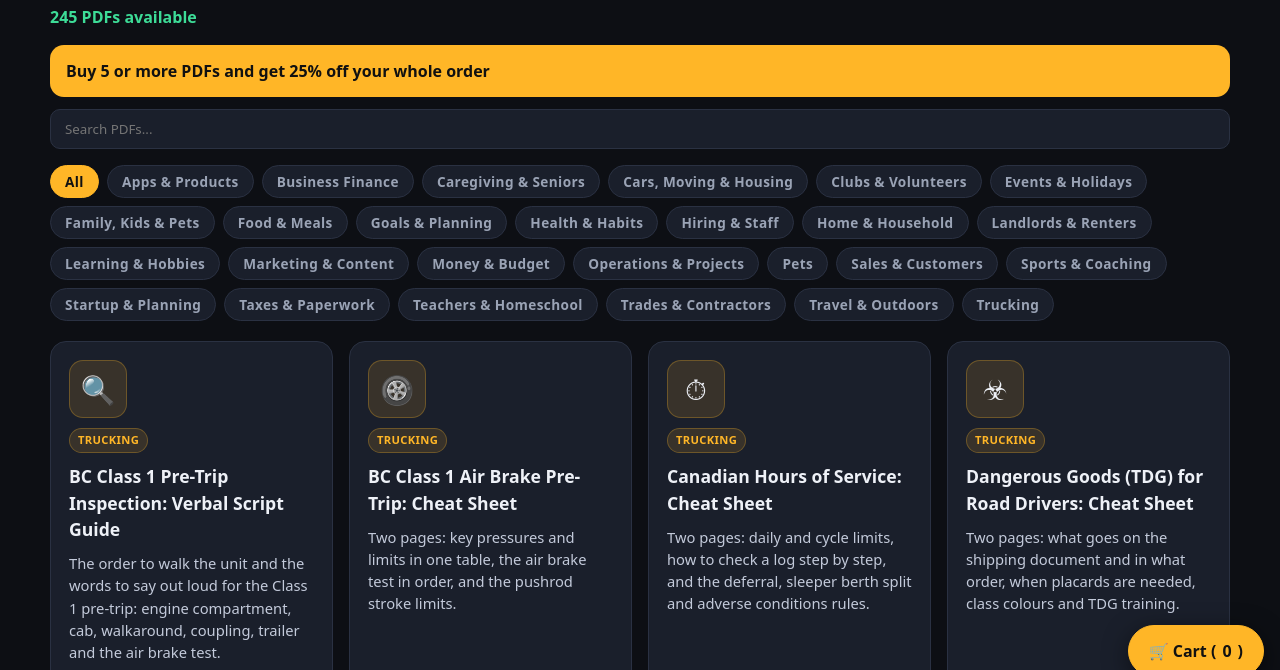
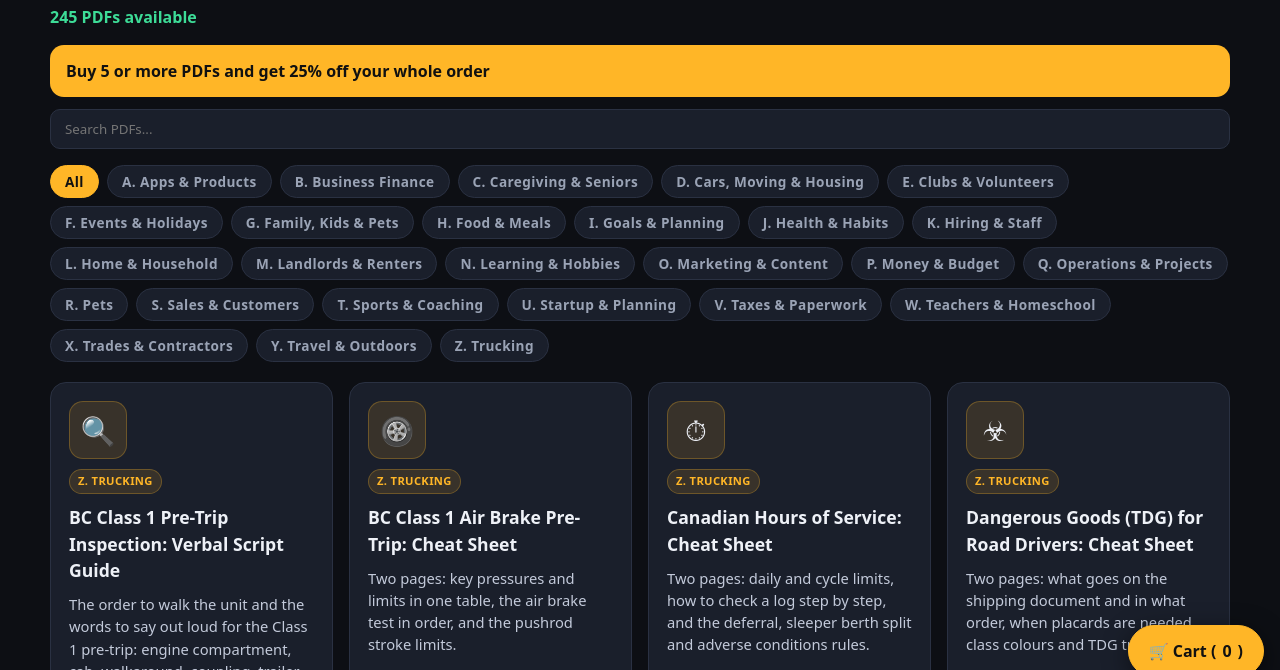
Before and after one commit to gamache61/MyGamachePdfApps, a plain HTML site: page index.html in a window 1280 px wide. Shown: the part 107-777 px from the top of the page. Drawn offline with Linux system fonts and the light colour scheme.

Commit message:
Label categories A to Z
Co-Authored-By: Claude Sonnet 5.5 <noreply@anthropic.com>
Claude-Session: https://claude.ai/code/session_01VJVcHrUuTV2bYkxHseF8b8

```diff
--- a/index.html
+++ b/index.html
@@ -129,12 +129,13 @@ try { cart = JSON.parse(localStorage.getItem('gpdf-cart')||'[]'); } catch(e){}
 let activeCat = 'All';
 function saveCart(){ try{ localStorage.setItem('gpdf-cart', JSON.stringify(cart)); }catch(e){} }
 
+function letterOf(c){ const i=usedCats().indexOf(c); return i<0?'':String.fromCharCode(65+(i%26)); }
 function renderCats(){
   const list = ['All'].concat(usedCats());
   if(!list.includes(activeCat)) activeCat='All';
   $('catBar').innerHTML = list.map(c=>{
     const on = c===activeCat, col = c==='All' ? '#ffb627' : catColor(c);
-    return '<button class="cat-chip'+(on?' active':'')+'" data-cat="'+esc(c)+'" style="'+(on?'background:'+col+';border-color:'+col+';color:'+textOn(col):'')+'">'+esc(c)+'</button>';
+    return '<button class="cat-chip'+(on?' active':'')+'" data-cat="'+esc(c)+'" style="'+(on?'background:'+col+';border-color:'+col+';color:'+textOn(col):'')+'">'+(c==='All'?'':letterOf(c)+'. ')+esc(c)+'</button>';
   }).join('');
 }
 function renderGrid(){
@@ -143,7 +144,7 @@ function renderGrid(){
   $('grid').innerHTML = list.length ? list.map(p=>{
     const col = catColor(p.category), inCart = cart.includes(p.id);
     return '<div class="card"><div class="icon" style="background:'+col+'22;border:1px solid '+col+'44">'+esc(p.icon)+'</div>'
-      +'<span class="badge" style="color:'+col+';background:'+col+'22;border-color:'+col+'44">'+esc(p.category)+'</span>'
+      +'<span class="badge" style="color:'+col+';background:'+col+'22;border-color:'+col+'44">'+letterOf(p.category)+'. '+esc(p.category)+'</span>'
       +'<h3>'+esc(p.title)+'</h3><p>'+esc(p.desc)+'</p>'
       +'<div class="row"><span class="price">'+money(PRICE)+'</span>'
       +'<span style="display:flex;gap:8px">'+(p.preview?'<a class="btn" href="'+esc(p.preview)+'" target="_blank">Preview</a>':'')
```
